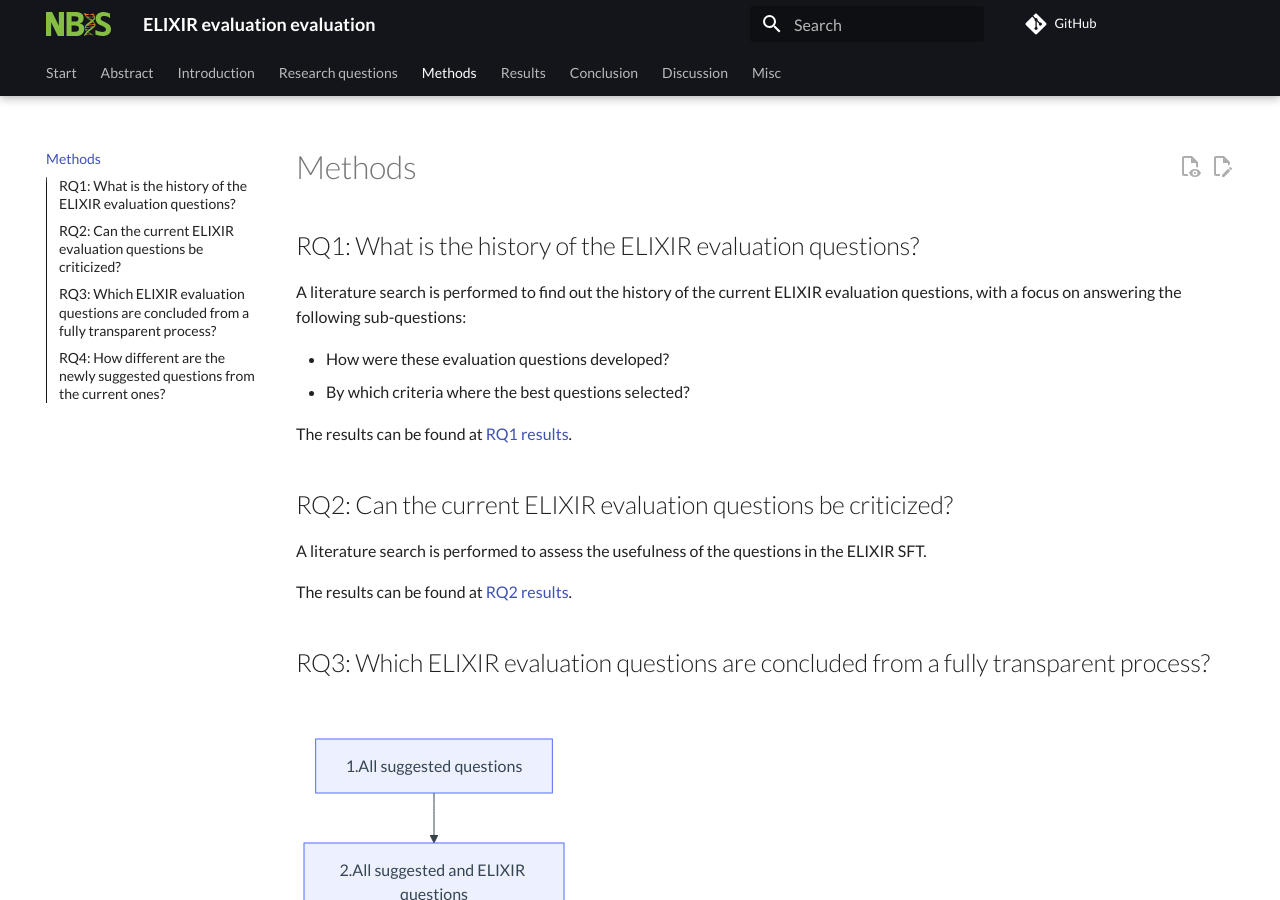
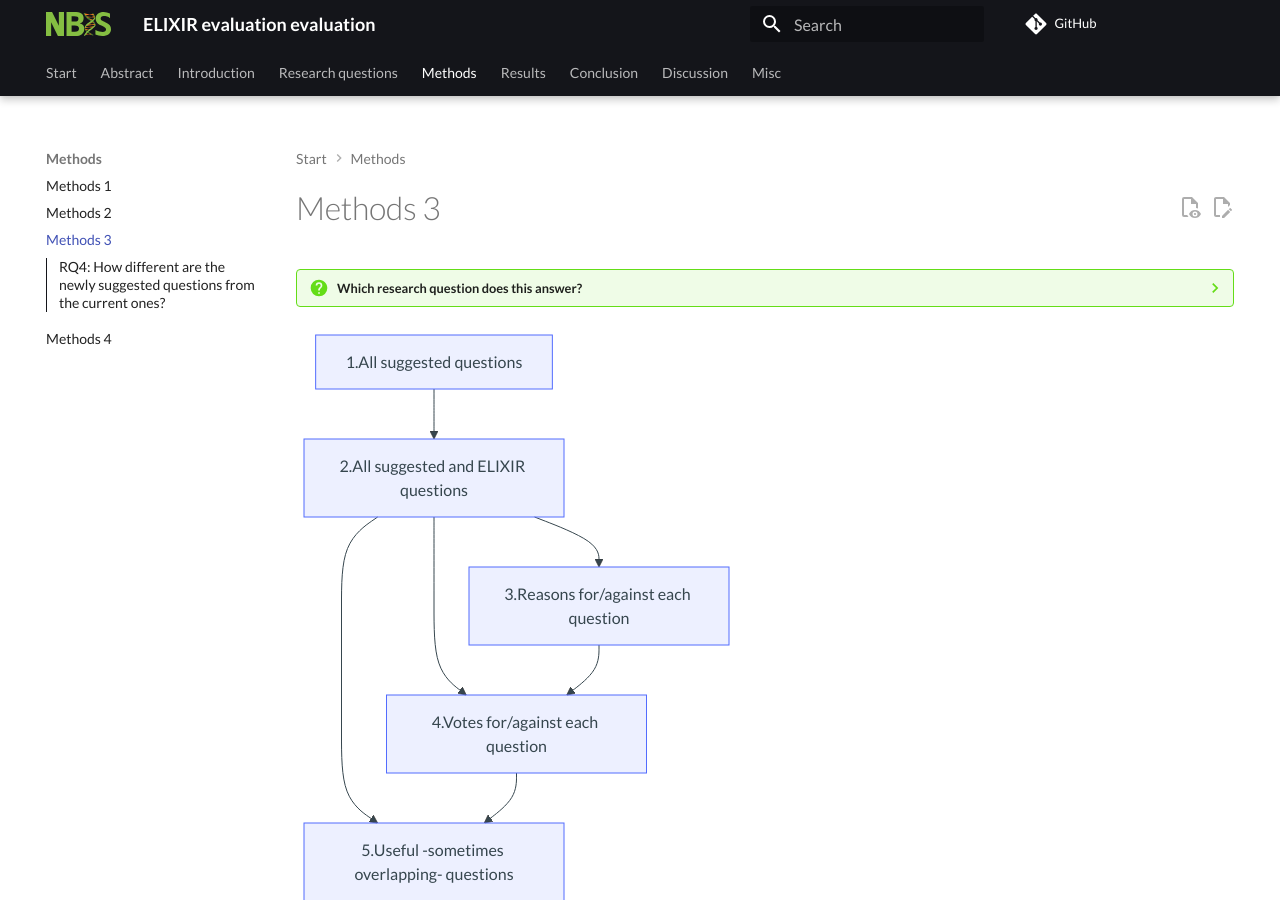
Before and after one commit to NBISweden/elixir_evaluation_evaluation, an MkDocs documentation site: the page built from docs/methods_3.md, in a window 1280 px wide and 900 px high. Built offline with MkDocs 1.6.1 and Material for MkDocs 9.7.7, drawn with Linux system fonts in a browser that asks for light colours; comment, search, counter and statistics services are not loaded; some of the changed text lies outside the part shown.

Commit message:
Split up methods

````diff
--- /dev/null
+++ b/docs/methods_1.md
@@ -0,0 +1,16 @@
+# Methods 1
+
+???- question "Which research question does this answer?"
+
+    This part of the methods is related to RQ1:
+
+    What is the history of the ELIXIR evaluation questions?
+
+A literature search is performed to find out the history
+of the current ELIXIR evaluation questions,
+with a focus on answering the following sub-questions:
+
+- How were these evaluation questions developed?
+- By which criteria where the best questions selected?
+
+The results can be found at [RQ1 results](results_1.md).
--- /dev/null
+++ b/docs/methods_2.md
@@ -0,0 +1,14 @@
+# Methods 2
+
+???- question "Which research question does this answer?"
+
+    This part of the methods is related to RQ2:
+
+    Can the current ELIXIR evaluation questions be criticized?
+
+A literature search is performed to assess the usefulness of the questions
+in the ELIXIR SFT.
+
+The results can be found at [RQ2 results](results_2.md).
+
+<!-- markdownlint-disable MD013 --><!-- Headings cannot be split up over lines, hence will break 80 characters per line -->
--- a/docs/methods.md
+++ b/docs/methods_3.md
@@ -1,29 +1,11 @@
-# Methods
+# Methods 3
 
-## RQ1: What is the history of the ELIXIR evaluation questions?
+???- question "Which research question does this answer?"
 
-A literature search is performed to find out the history
-of the current ELIXIR evaluation questions,
-with a focus on answering the following sub-questions:
+    This part of the methods is related to RQ3:
 
-- How were these evaluation questions developed?
-- By which criteria where the best questions selected?
-
-The results can be found at [RQ1 results](results_1.md).
-
-## RQ2: Can the current ELIXIR evaluation questions be criticized?
-
-A literature search is performed to assess the usefulness of the questions
-in the ELIXIR SFT.
-
-The results can be found at [RQ2 results](results_2.md).
-
-<!-- markdownlint-disable MD013 --><!-- Headings cannot be split up over lines, hence will break 80 characters per line -->
-
-## RQ3: Which ELIXIR evaluation questions are concluded from a fully transparent process?
-
-<!-- markdownlint-enable MD013 -->
-
+    Which ELIXIR evaluation questions are concluded
+    from a fully transparent process?
 
 ```mermaid
 flowchart TD
--- /dev/null
+++ b/docs/methods_4.md
@@ -0,0 +1,9 @@
+# Methods 4
+
+???- question "Which research question does this answer?"
+
+    This part of the methods is related to RQ4:
+
+    How different are the newly suggested questions from the current ones?
+
+The results can be found at [RQ4 results](results_4.md).
--- a/mkdocs.yml
+++ b/mkdocs.yml
@@ -7,7 +7,11 @@
   - Abstract: abstract.md
   - Introduction: introduction.md
   - Research questions: research_questions.md
-  - Methods: methods.md
+  - Methods:
+    - Methods 1: methods_1.md
+    - Methods 2: methods_2.md
+    - Methods 3: methods_3.md
+    - Methods 4: methods_4.md
   - Results:
     - Results 1: results_1.md
     - Results 2: results_2.md
````
